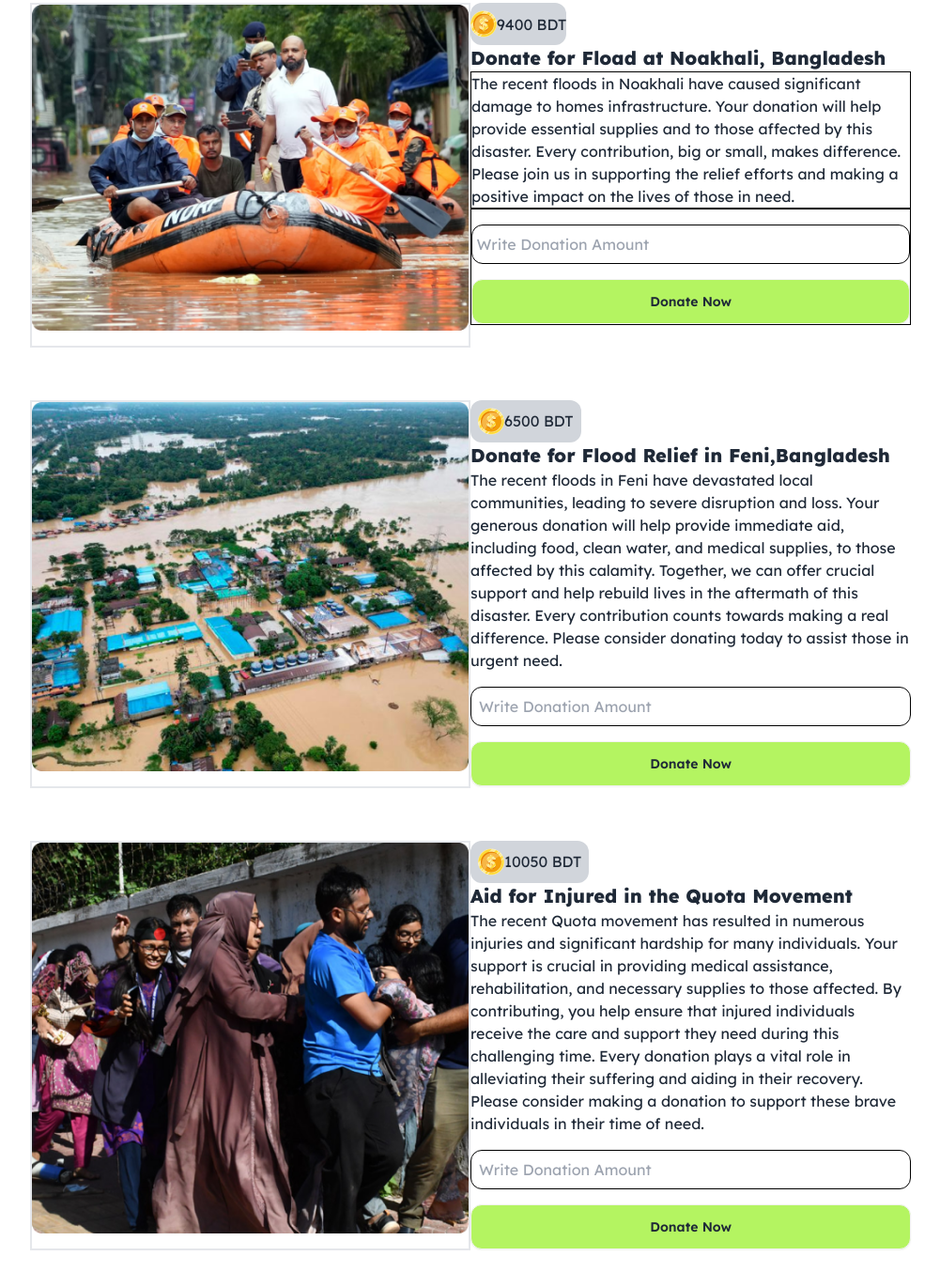
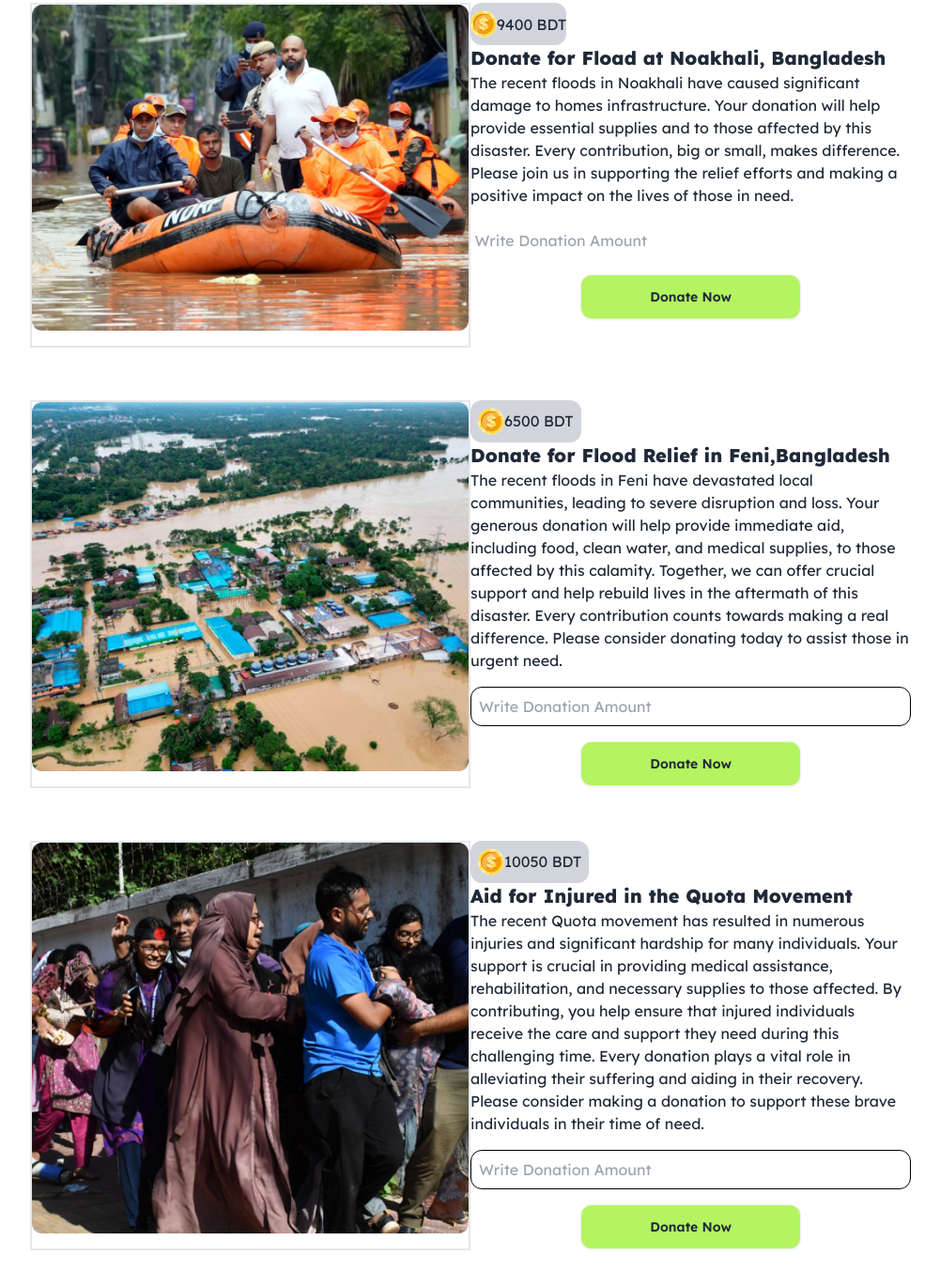
Before and after one commit to wasifuddin/Assignment-5, a plain HTML site: page index.html in a window 1280 px wide. Shown: the part 206-1576 px from the top of the page at 94% size, without its empty margins (139-1140 px from the left). Drawn offline with nearby package versions, Linux system fonts and the light colour scheme.

Commit message:
Format Done

```diff
--- a/index.html
+++ b/index.html
@@ -96,7 +96,7 @@
                 <h1 id="nk-head" class="text-xl font-extrabold">
                   Donate for Fload at Noakhali, Bangladesh
                 </h1>
-                <p class="text-base border border-black">
+                <p class="text-base">
                   The recent floods in Noakhali have caused significant damage
                   to homes infrastructure. Your donation will help provide
                   essential supplies and to those affected by this disaster.
@@ -104,19 +104,19 @@
                   join us in supporting the relief efforts and making a positive
                   impact on the lives of those in need.
                 </p>
-                <div class="border border-black">
+                <div class="">
                   <input
                   type="text"
                   name="Donation"
                   id="flood-nk"
                   placeholder=" Write Donation Amount"
-                  class="w-full mx-auto border border-black py-2 my-4 rounded-xl"
+                  class="w-full mx-auto py-2 my-4 rounded-xl"
                 />
-                <div class="flex lg:w-full">
+                <div class="flex lg:w-full justify-center">
                   <a
                     href="#modal-view"
                     id="noakhali-btn"
-                    class="btn bg-[#B4F461] w-full rounded-xl"
+                    class="btn bg-[#B4F461] w-full lg:w-1/2 rounded-xl"
                     >Donate Now</a
                   >
                 </div>
@@ -160,11 +160,11 @@
                   placeholder="Write Donation Amount"
                   class="w-full border border-black p-2 my-4 rounded-xl"
                 />
-                <div class="w-full">
+                <div class="flex lg:w-full justify-center">
                   <a
                     href="#modal-view"
                     id="feni-btn"
-                    class="btn bg-[#B4F461] w-full rounded-xl"
+                    class="btn bg-[#B4F461] w-full lg:w-1/2 rounded-xl"
                     >Donate Now</a
                   >
                 </div>
@@ -209,12 +209,11 @@
                   placeholder="Write Donation Amount"
                   class="w-full border border-black p-2 my-4 rounded-xl"
                 />
-                <div class="w-full">
-                  <!-- <button id="quota-btn" class="btn bg-[#B4F461] w-full">Donate Now</button> -->
+                <div class="flex lg:w-full justify-center">
                   <a
                     href="#modal-view"
                     id="quota-btn"
-                    class="btn bg-[#B4F461] w-full rounded-xl"
+                    class="btn bg-[#B4F461] w-full lg:w-1/2 rounded-xl"
                     >Donate Now</a
                   >
                 </div>
```
Also changed, not shown: faq.html (+1 -1 lines).
